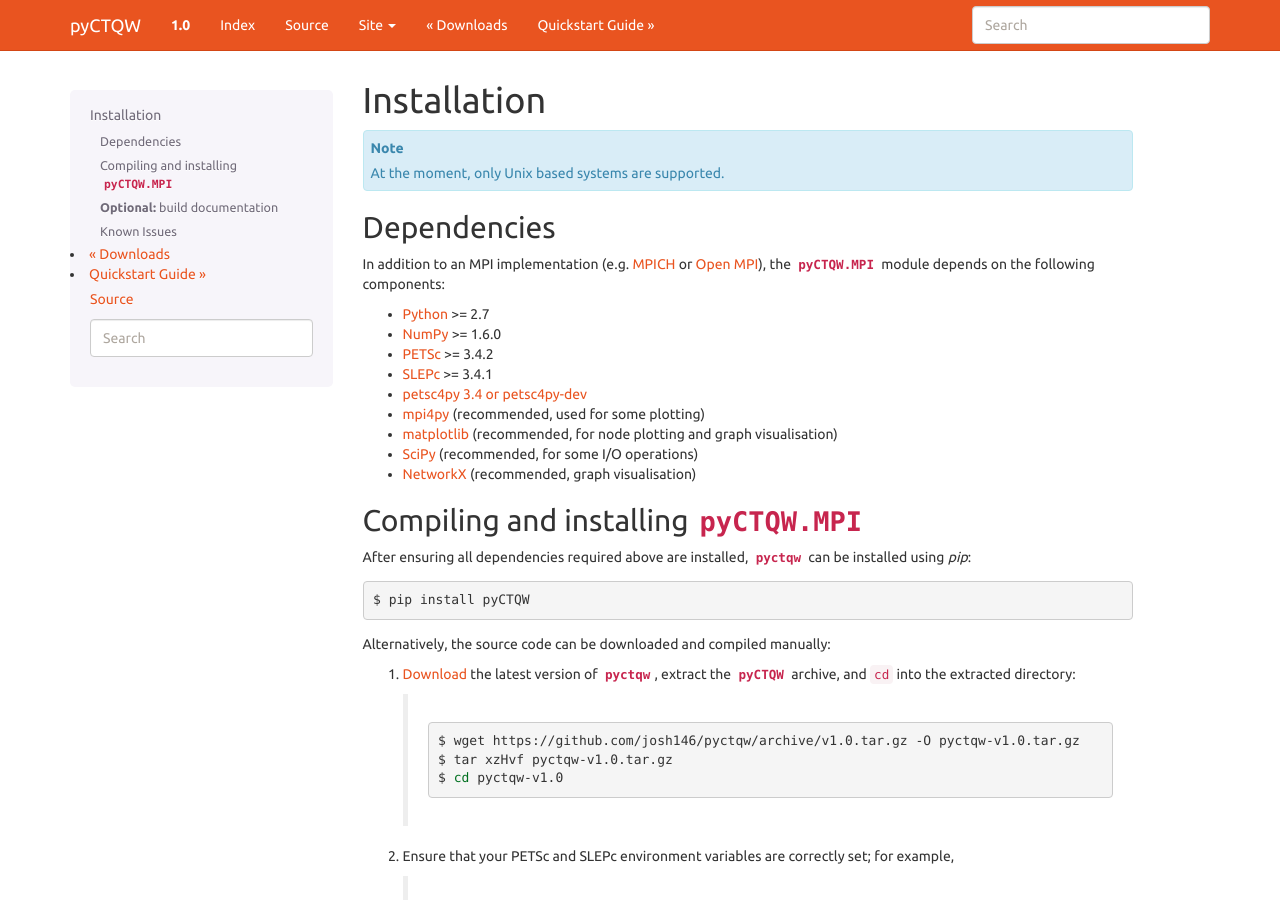
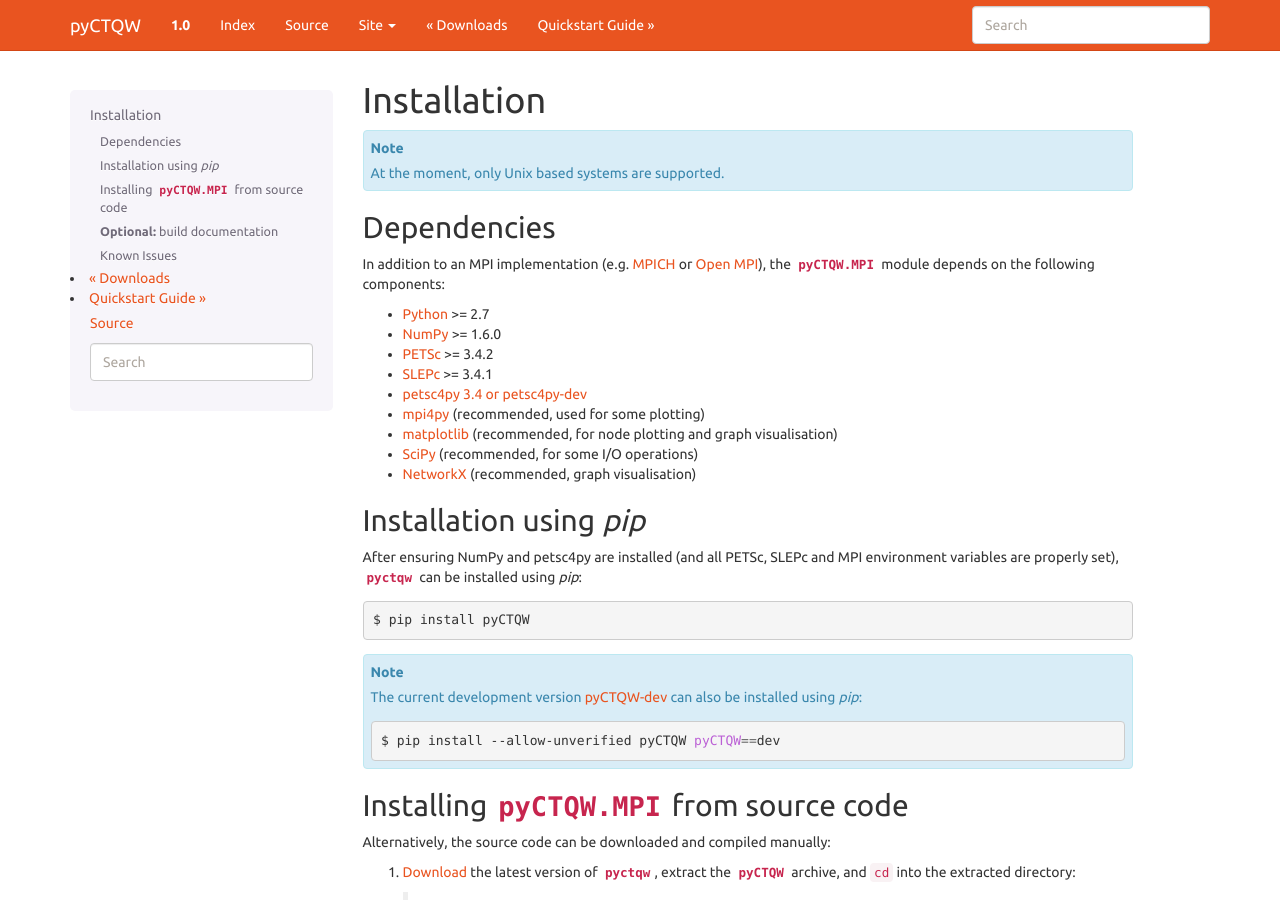
Before and after one commit to josh146/pyctqw, a Sphinx documentation site: the page built from docs/installation.rst, in a window 1280 px wide and 900 px high. Built offline with Sphinx 7.4.7, drawn with Linux system fonts in a browser that asks for light colours.

Commit message:
Added pip instructions for the development branch

```diff
--- a/docs/installation.rst
+++ b/docs/installation.rst
@@ -20,16 +20,24 @@
 - `SciPy <http://www.scipy.org/>`_			(recommended, for some I/O operations)
 - `NetworkX <http://networkx.github.io/>`_		(recommended, graph visualisation)
 
+Installation using `pip`
+===========================
 
-Compiling and installing :py:mod:`pyCTQW.MPI`
-=============================================
-
-After ensuring all dependencies required above are installed, :mod:`pyctqw` can be installed using `pip`:
+After ensuring NumPy and petsc4py are installed (and all PETSc, SLEPc and MPI environment variables are properly set), :mod:`pyctqw` can be installed using `pip`:
 
 .. code-block:: bash
 
 	$ pip install pyCTQW
 
+.. note::
+	The current development version `pyCTQW-dev <http://github.com/josh146/pyctqw/archive/master.tar.gz#egg=pyctqw-dev>`_ can also be installed using `pip`:
+
+	.. code-block:: bash
+
+		$ pip install --allow-unverified pyCTQW pyCTQW==dev
+
+Installing :py:mod:`pyCTQW.MPI` from source code
+=================================================
 
 Alternatively, the source code can be downloaded and compiled manually:
 
--- a/setup.py
+++ b/setup.py
@@ -28,7 +28,7 @@
     "Programming Language :: Python",
     "Programming Language :: Fortran",
     "Topic :: Scientific/Engineering :: Physics"
-  ],
+  ]
 
 class noMPI(Exception):
     pass
```
Also changed, not shown: README.rst (+7 -3 lines), docs/downloads.rst (+7 -3 lines).
